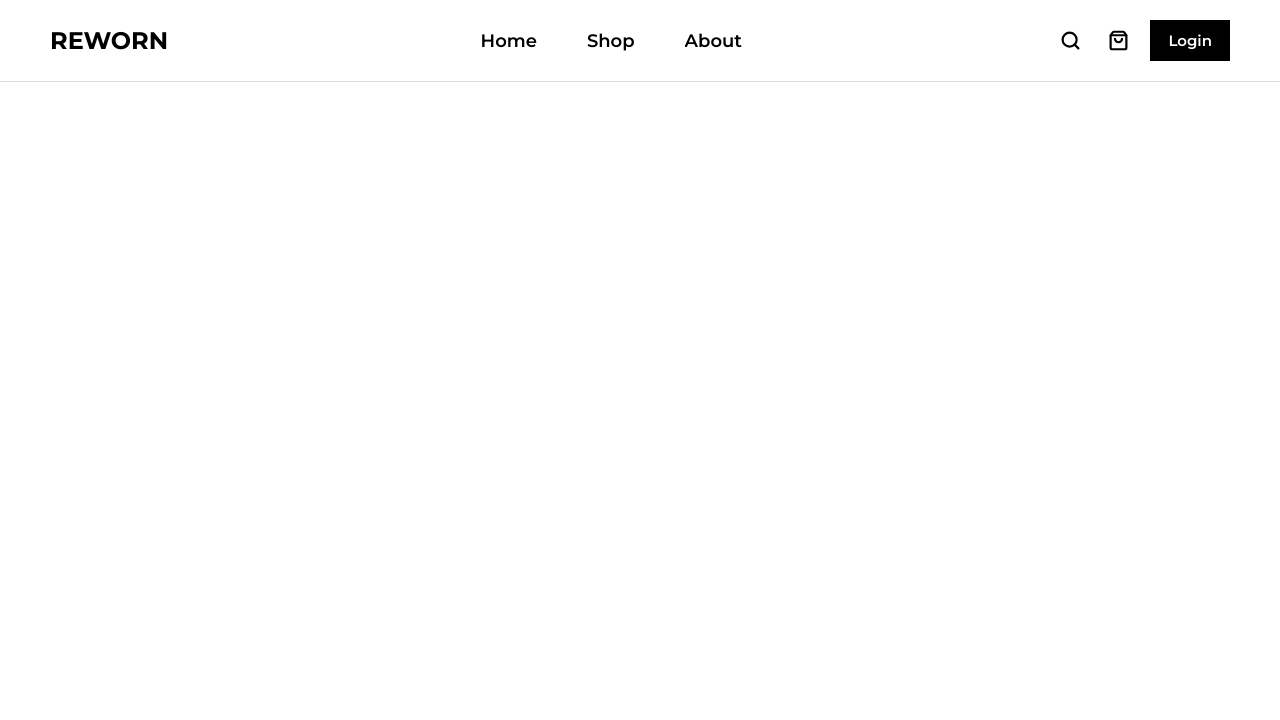
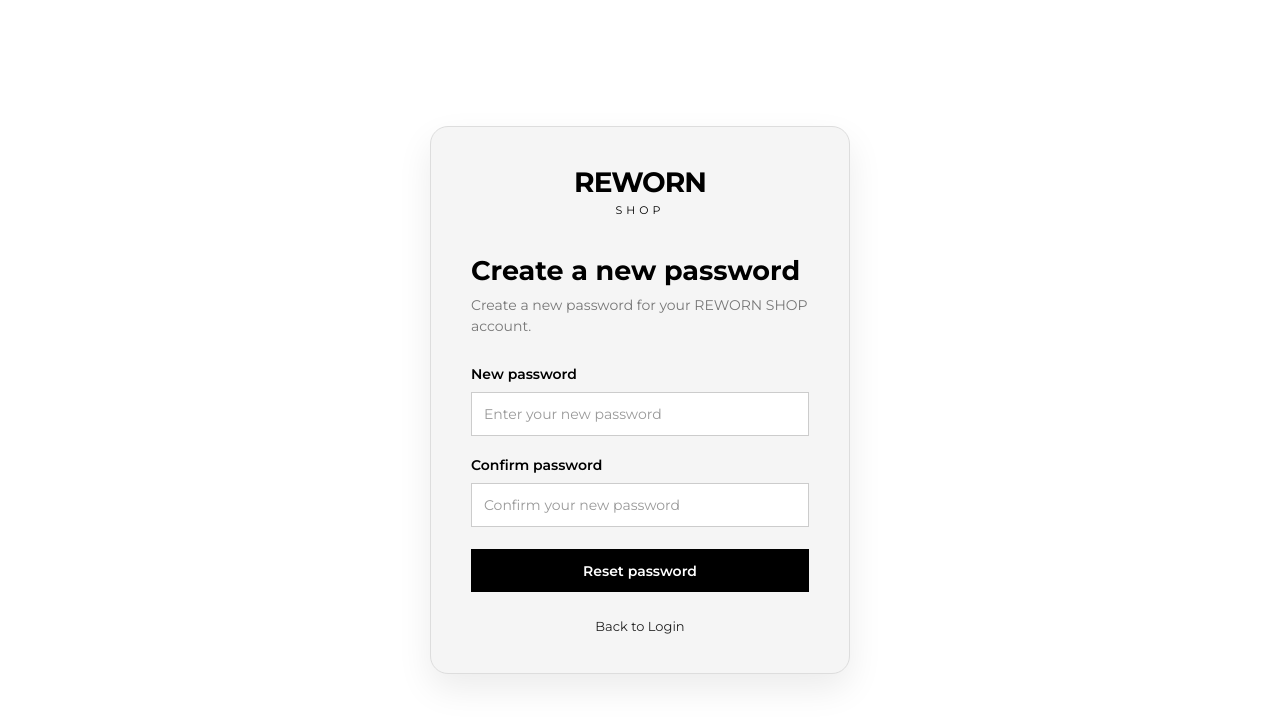
Before and after one commit to rangganclspbl/reworn-shop, a React (Vite) app: page /new-password in a window 1280 px wide. Shown: the top 720 px of the page. Built offline with nearby package versions, Linux system fonts and the light colour scheme.

Commit message:
Add forgot password flow

```diff
--- a/src/App.jsx
+++ b/src/App.jsx
@@ -3,6 +3,8 @@
 import  Login  from './pages/Login'
 import { Routes, Route } from 'react-router-dom'
 import ForgotPassword from './pages/ForgotPassword'
+import Verification from './pages/Verification'
+import NewPassword from './pages/NewPassword'
 
 function App() {
 
@@ -11,6 +13,8 @@
     <Routes>
       <Route path='/login' element={<Login />} />
       <Route path='/forgot-password' element={<ForgotPassword />} />
+      <Route path='/verification' element={<Verification />} />
+      <Route path='new-password' element={<NewPassword />} />
 
       <Route
         path='/*'
--- a/src/pages/ForgotPassword.jsx
+++ b/src/pages/ForgotPassword.jsx
@@ -1,7 +1,17 @@
+import { useNavigate } from "react-router-dom";
 import "./ForgotPassword.css";
 
+function ForgotPassword() {
+  const navigate = useNavigate();
 
-function ForgotPassword() {
+  function handleSubmit(event) {
+
+    // The form might be automatically reloading the page upon submission.
+    event.preventDefault();
+
+    navigate("/verification")
+  }
+
   return (
     <main className="forgot-page">
       <div className="forgot-container">
@@ -16,8 +26,8 @@
             Enter your email address and we'll send you a verification code to
             reset your password.
           </p>
-           {/* Form */}
-          <form className="forgot-form">
+          {/* Form */}
+          <form className="forgot-form" onSubmit={handleSubmit}>
             <div className="forgot-form-group">
               <label htmlFor="email">Email</label>
 
@@ -28,7 +38,7 @@
               />
             </div>
 
-            <button type="submit" className="forgot-button">
+            <button type="submit" className="forgot-button" >
               Send verification code
             </button>
           </form>
--- a/src/pages/Login.css
+++ b/src/pages/Login.css
@@ -58,6 +58,24 @@
 .login-container > * {
   position: relative;
   z-index: 1;
+}
+
+.login-back {
+  display: inline-block;
+
+  margin-bottom: 20px;
+
+  color: #555;
+  font-size: 14px;
+  font-weight: 500;
+
+  text-decoration: none;
+
+  transition: color 0.2s ease;
+}
+
+.login-back:hover {
+  color: #000;
 }
 
 .login-logo {
--- a/src/pages/Login.jsx
+++ b/src/pages/Login.jsx
@@ -1,9 +1,14 @@
 import "./Login.css";
+import { Link } from "react-router-dom";
 
 function Login() {
   return (
     <main className="login-page">
       <section className="login-container">
+
+        <Link to="/" className="login-back">
+          ← Back
+        </Link>
 
         {/* Logo */}
         <div className="login-logo">
--- /dev/null
+++ b/src/pages/NewPassword.css
@@ -0,0 +1,165 @@
+.new-password-page {
+  min-height: 100vh;
+  display: flex;
+  justify-content: center;
+  align-items: center;
+  background-color: #fff;
+  padding: 40px 20px;
+  box-sizing: border-box;
+}
+
+.new-password-container {
+  width: 100%;
+  max-width: 420px;
+  padding: 38px 40px;
+
+  background-color: #f5f5f5;
+  border: 1px solid #ddd;
+  border-radius: 18px;
+
+  box-shadow: 0 15px 35px rgba(0, 0, 0, 0.08);
+
+  box-sizing: border-box;
+}
+
+/* Logo */
+
+.new-password-logo {
+  text-align: center;
+  margin-bottom: 38px;
+}
+
+.new-password-logo h1 {
+  margin: 0;
+  font-size: 28px;
+  font-weight: 700;
+  letter-spacing: -1px;
+}
+
+.new-password-logo span {
+  display: block;
+  margin-top: 4px;
+  font-size: 11px;
+  letter-spacing: 4px;
+}
+
+/* Content */
+
+.new-password-content h2 {
+  margin: 0 0 8px;
+  font-size: 27px;
+  font-weight: 700;
+  line-height: 1.2;
+}
+
+.new-password-content p {
+  margin: 0 0 28px;
+  color: #777;
+  font-size: 14px;
+  line-height: 1.5;
+}
+
+/* Form */
+
+.new-password-form {
+  width: 100%;
+}
+
+.new-password-form-group {
+  display: flex;
+  flex-direction: column;
+  gap: 9px;
+  margin-bottom: 20px;
+}
+
+.new-password-form-group label {
+  font-size: 14px;
+  font-weight: 600;
+}
+
+.new-password-form-group input {
+  width: 100%;
+  height: 44px;
+  padding: 0 12px;
+
+  box-sizing: border-box;
+
+  border: 1px solid #ccc;
+  background-color: #fff;
+
+  font-family: inherit;
+  font-size: 14px;
+
+  outline: none;
+
+  transition: border-color 0.2s ease;
+}
+
+.new-password-form-group input:focus {
+  border-color: #000;
+}
+
+.new-password-form-group input::placeholder {
+  color: #999;
+}
+
+/* Button */
+
+.new-password-button {
+  width: 100%;
+  height: 43px;
+  margin-top: 2px;
+
+  border: 1px solid #000;
+
+  background-color: #000;
+  color: #fff;
+
+  font-family: inherit;
+  font-size: 14px;
+  font-weight: 600;
+
+  cursor: pointer;
+
+  transition: all 0.2s ease;
+}
+
+.new-password-button:hover {
+  background-color: #fff;
+  color: #000;
+  border: 1px solid #000;
+}
+
+/* Back to Login */
+
+.back-login {
+  text-align: center;
+  margin-top: 24px;
+}
+
+.back-login a {
+  color: #222;
+  font-size: 13px;
+  text-decoration: none;
+}
+
+.back-login a:hover {
+  text-decoration: underline;
+}
+
+/* Responsive */
+
+@media (max-width: 480px) {
+  .new-password-page {
+    padding: 20px;
+  }
+
+  .new-password-container {
+    padding: 32px 25px;
+    border-radius: 16px;
+  }
+
+  .new-password-content h2 {
+    font-size: 24px;
+  }
+}
--- /dev/null
+++ b/src/pages/NewPassword.jsx
@@ -0,0 +1,97 @@
+import "./NewPassword.css";
+import { useState } from "react";
+import { useNavigate } from "react-router-dom";
+
+function NewPassword() {
+  const [password, setPassword] = useState('');
+  const [confirmPassword, setConfirmPassword] = useState('');
+  const [error, setError] = useState('');
+  const navigate = useNavigate();
+
+  function inputPassword(event) {
+    setPassword(event.target.value);
+  }
+
+  function inputConfirmPassword(event) {
+    setConfirmPassword(event.target.value);
+  }
+
+  async function handleSubmit(event) {
+    event.preventDefault();
+
+    try {
+      await new Promise ((resolve) => setTimeout(resolve, 2000));
+      if (confirmPassword === password) {
+        navigate("/");
+      } else {
+        setError('Passwords do not match!')
+      }
+    } catch (err) {
+      console.log(err);
+    }
+  }
+
+  return (
+    <main className="new-password-page">
+      <div className="new-password-container">
+
+        <div className="new-password-logo">
+          <h1>REWORN</h1>
+          <span>SHOP</span>
+        </div>
+
+        <div className="new-password-content">
+          <h2>Create a new password</h2>
+
+          <p>
+            Create a new password for your REWORN SHOP account.
+          </p>
+
+          <form className="new-password-form">
+            <div className="new-password-form-group">
+              <label htmlFor="new-password">
+                New password
+              </label>
+
+              <input
+                type="password"
+                id="new-password"
+                placeholder="Enter your new password"
+                value={password}
+                onChange={inputPassword}
+              />
+            </div>
+
+            <div className="new-password-form-group">
+              <label htmlFor="confirm-password">
+                Confirm password
+              </label>
+
+              <input
+                type="password"
+                id="confirm-password"
+                placeholder="Confirm your new password"
+                value={confirmPassword}
+                onChange={inputConfirmPassword}
+              />
+            </div>
+
+            <button
+              type="submit"
+              className="new-password-button"
+            >
+              Reset password
+            </button>
+          </form>
+
+          <div className="back-login">
+            <a href="/login">Back to Login</a>
+          </div>
+        </div>
+
+      </div>
+    </main>
+  );
+}
+
+export default NewPassword;
--- /dev/null
+++ b/src/pages/Verification.css
@@ -0,0 +1,153 @@
+.verification-page {
+  min-height: 100vh;
+  display: flex;
+  justify-content: center;
+  align-items: center;
+  background-color: #fff;
+  padding: 40px 20px;
+  box-sizing: border-box;
+}
+
+.verification-container {
+  width: 100%;
+  max-width: 420px;
+  padding: 38px 40px;
+  background-color: #f5f5f5;
+  border: 1px solid #ddd;
+  border-radius: 18px;
+  box-shadow: 0 15px 35px rgba(0, 0, 0, 0.08);
+  box-sizing: border-box;
+}
+
+/* Logo */
+
+.verification-logo {
+  text-align: center;
+  margin-bottom: 38px;
+}
+
+.verification-logo h1 {
+  margin: 0;
+  font-size: 28px;
+  font-weight: 700;
+  letter-spacing: -1px;
+}
+
+.verification-logo span {
+  display: block;
+  margin-top: 4px;
+  font-size: 11px;
+  letter-spacing: 4px;
+}
+
+/* Content */
+
+.verification-content h2 {
+  margin: 0 0 8px;
+  font-size: 27px;
+  font-weight: 700;
+  line-height: 1.2;
+}
+
+.verification-content p {
+  margin: 0 0 28px;
+  color: #777;
+  font-size: 14px;
+  line-height: 1.5;
+}
+
+/* Form */
+
+.verification-form {
+  width: 100%;
+}
+
+.verification-form-group {
+  display: flex;
+  flex-direction: column;
+  gap: 9px;
+  margin-bottom: 20px;
+}
+
+.verification-form-group label {
+  font-size: 14px;
+  font-weight: 600;
+}
+
+.verification-form-group input {
+  width: 100%;
+  height: 44px;
+  padding: 0 12px;
+  box-sizing: border-box;
+
+  border: 1px solid #ccc;
+  background-color: #fff;
+
+  font-family: inherit;
+  font-size: 14px;
+
+  outline: none;
+  transition: border-color 0.2s ease;
+}
+
+.verification-form-group input:focus {
+  border-color: #000;
+}
+
+/* Button */
+
+.verification-button {
+  width: 100%;
+  height: 43px;
+
+  border: 1px solid #000;
+  background-color: #000;
+  color: #fff;
+
+  font-size: 14px;
+  font-weight: 600;
+  font-family: inherit;
+
+  cursor: pointer;
+  transition: all 0.2s ease;
+}
+
+.verification-button:hover {
+  background-color: #fff;
+  color: #000;
+  border: 1px solid #000;
+}
+
+/* Back to Login */
+
+.back-login {
+  text-align: center;
+  margin-top: 24px;
+}
+
+.back-login a {
+  color: #222;
+  font-size: 13px;
+  text-decoration: none;
+}
+
+.back-login a:hover {
+  text-decoration: underline;
+}
+
+/* Responsive */
+
+@media (max-width: 480px) {
+  .verification-page {
+    padding: 20px;
+  }
+
+  .verification-container {
+    padding: 32px 25px;
+    border-radius: 16px;
+  }
+
+  .verification-content h2 {
+    font-size: 24px;
+  }
+}
--- /dev/null
+++ b/src/pages/Verification.jsx
@@ -0,0 +1,79 @@
+import "./Verification.css";
+import { useState } from "react";
+import { useNavigate } from "react-router-dom";
+
+
+
+function Verification() {
+  const [code, setCode] = useState("")
+  const navigate = useNavigate()
+
+  function inputForm(event) {
+    setCode(event.target.value);
+  }
+
+  async function handlesubmit(event) {
+    event.preventDefault();
+
+    try {
+      await new Promise((resolve) => setTimeout(resolve, 2000));
+
+      const correctCode = "123456"
+
+      if (code === correctCode) {
+        navigate('/new-password');
+      } else {
+        console.log('Wrong verification code!')
+      }
+    } catch (err) {
+      console.log(err)
+    }
+  }
+
+  return (
+    <main className="verification-page">
+      <div className="verification-container">
+
+        <div className="verification-logo">
+          <h1>REWORN</h1>
+          <span>SHOP</span>
+        </div>
+
+        <div className="verification-content">
+          <h2>Verification code</h2>
+
+          <p>
+            Enter the verification code we sent to your email address.
+          </p>
+
+          <form className="verification-form" onSubmit={handlesubmit}>
+            <div className="verification-form-group">
+              <label htmlFor="verification-code">
+                Verification code
+              </label>
+
+              <input
+                type="text"
+                id="verification-code"
+                placeholder="Enter verification code"
+                value={code}
+                onChange={inputForm}
+              />
+            </div>
+
+            <button type="submit" className="verification-button">
+              Verify code
+            </button>
+          </form>
+
+          <div className="back-login">
+            <a href="/login">Back to Login</a>
+          </div>
+        </div>
+
+      </div>
+    </main>
+  );
+}
+
+export default Verification;
```
